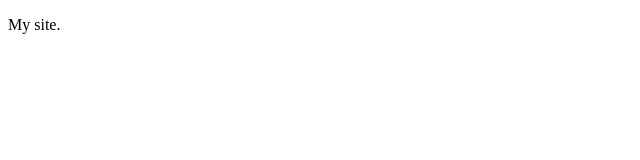
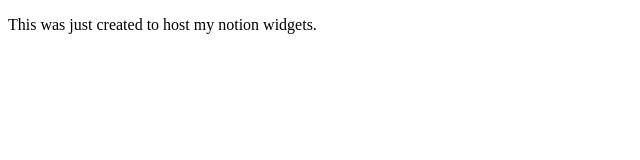
Before and after one commit to JulianVJacobs/JulianVJacobs.github.io, a plain HTML site: page index.html in a window 1280 px wide. Shown: the whole page, without its empty margins (0-640 px from the left). Drawn offline with Linux system fonts and the light colour scheme.

Commit message:
Update index.html

```diff
--- a/index.html
+++ b/index.html
@@ -1,6 +1,6 @@
 <!DOCTYPE html>
 <html>
 <body>
-<p>My site.</p>
+<p>This was just created to host my notion widgets.</p>
 </body>
 </html>
```
